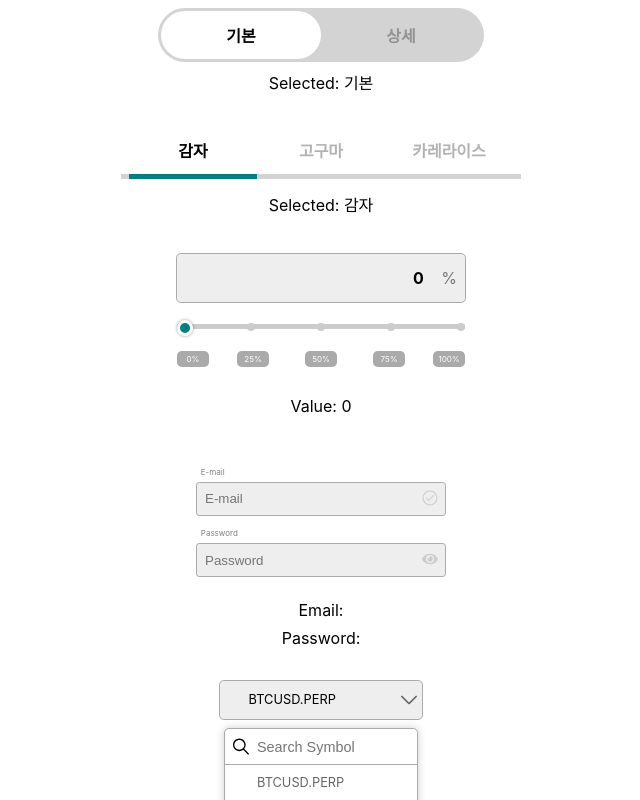
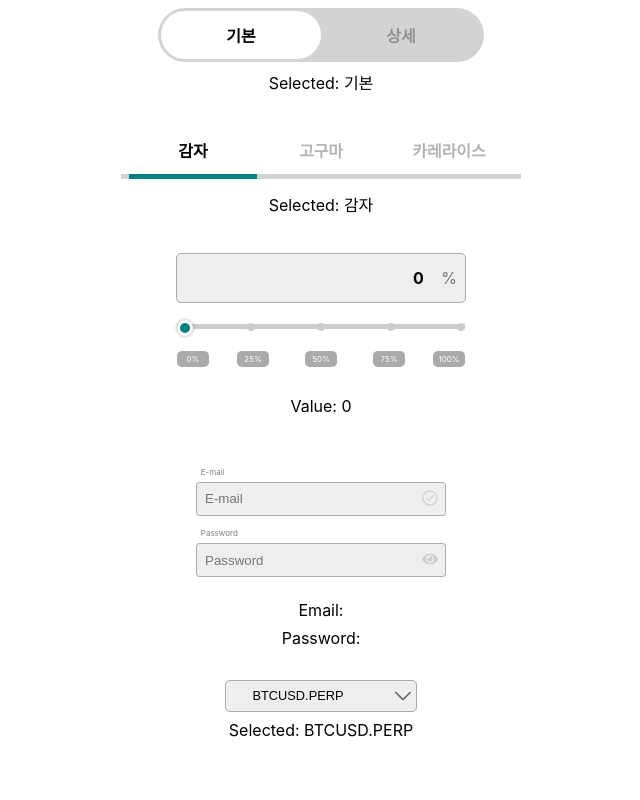
Before and after one commit to chichoon/wanted_pre_onboarding, a React (Create React App) app: page / in a window 1280 px wide. Shown: the top 800 px of the page, without its empty margins (319-959 px from the left). Built offline with nearby package versions, Linux system fonts and the light colour scheme.

Commit message:
Feat: 핸들러 불필요한 요소 전부 삭제

```diff
--- a/src/components/Dropdown/Dropdown.js
+++ b/src/components/Dropdown/Dropdown.js
@@ -12,17 +12,11 @@ const Dropdown = ({ dropdownArr, setFunc }) => {
   const [searchInput, setSearchInput] = useState('');
   const ref = useRef(null);
 
-  const handleOnChange = e => {
-    setSearchInput(e.target.value);
-  };
+  const handleOnChange = e => setSearchInput(e.target.value);
 
-  const handleTopClick = e => {
-    e.preventDefault();
-    setIsHidden(isHidden ? false : true);
-  };
+  const handleTopClick = () => setIsHidden(false);
 
-  const handleListClick = (e, v) => {
-    e.preventDefault();
+  const handleListClick = v => {
     setSelectedStr(v);
     setIsHidden(true);
   };
@@ -31,21 +25,19 @@ const Dropdown = ({ dropdownArr, setFunc }) => {
     setFunc(selectedStr);
   }, [selectedStr]);
 
-  useClickAway(ref, () => {
-    console.log('clicked away');
-    setIsHidden(true);
-  });
+  useClickAway(ref, () => setIsHidden(true));
 
   return (
     <div className={styles.dropdownDiv}>
-      <div className={styles.dropdownTop} onClick={handleTopClick}>
+      <button className={styles.dropdownTop} onClick={handleTopClick}>
         <div className={styles.dropdownTopHeader}>{selectedStr}</div>
         <TopArrow className={styles.topArrow} />
-      </div>
-      <div className={styles.dropdownBottom} ref={ref}>
-        <div
-          className={cx(styles.searchInput, { [styles.isHidden]: isHidden })}
-        >
+      </button>
+      <div
+        className={cx(styles.dropdownBottom, { [styles.isHidden]: isHidden })}
+        ref={ref}
+      >
+        <div className={styles.searchInput}>
           <SearchIcon className={styles.searchIcon} />
           <input
             type="text"
@@ -61,7 +53,7 @@ const Dropdown = ({ dropdownArr, setFunc }) => {
               else if (v.toLowerCase().includes(searchInput)) return v;
             })
             .map((v, i) => (
-              <li key={i} onClick={e => handleListClick(e, v)}>
+              <li key={i} onClick={() => handleListClick(v)}>
                 {v}
               </li>
             ))}
```
